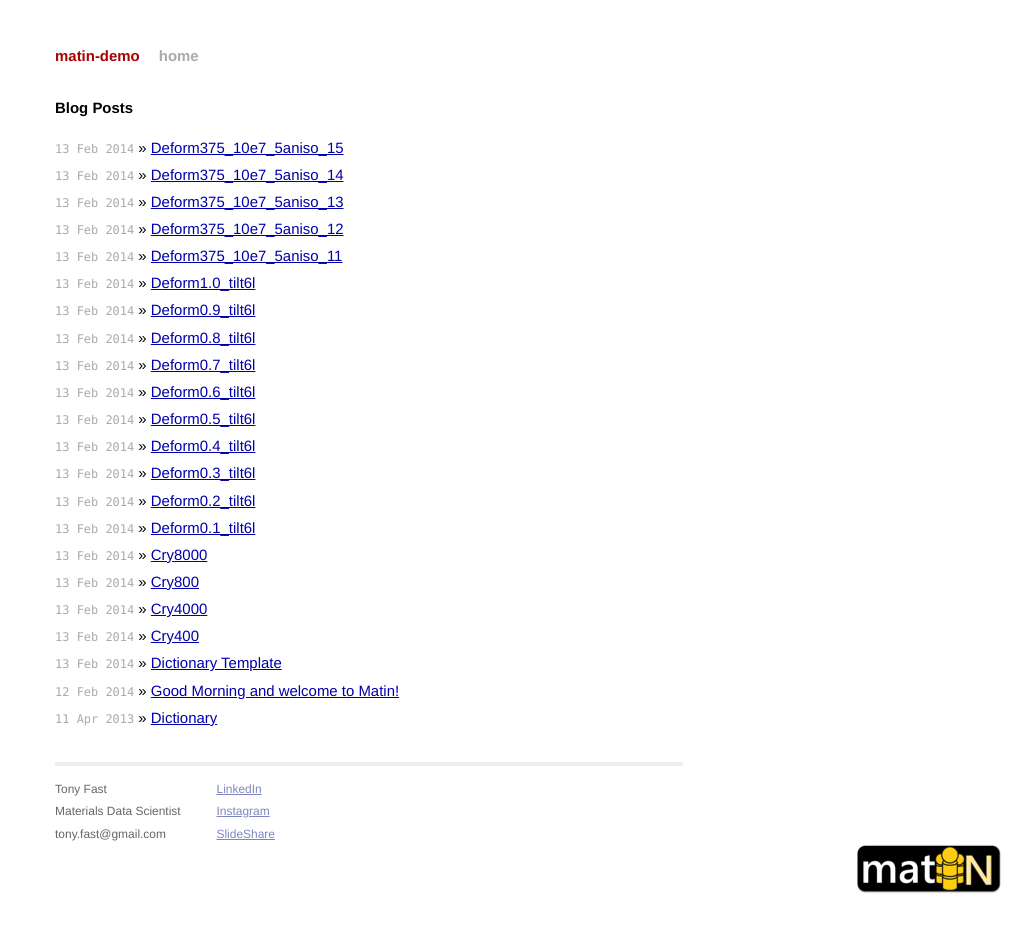
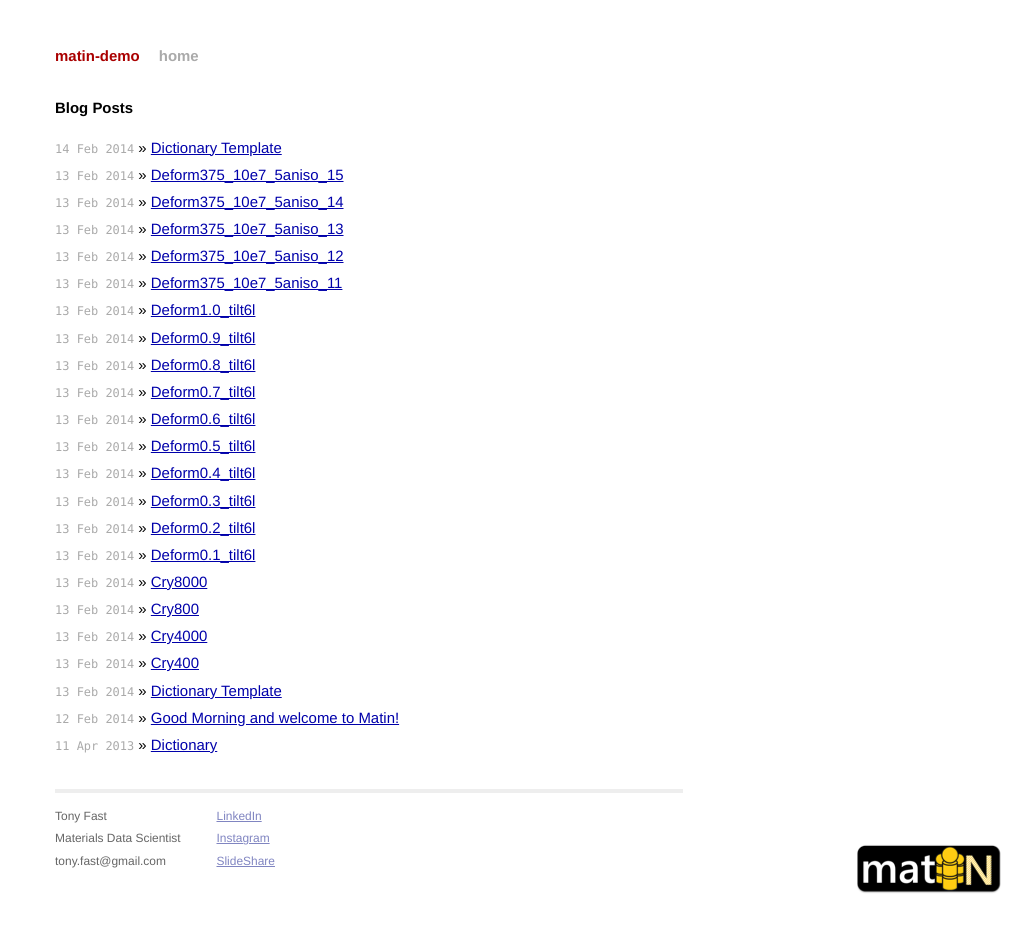
Before and after one commit to tonyfast/matin-polymer-demo, a Jekyll site: the page built from index.html, in a window 1280 px wide. Shown: the whole page, without its empty margins (271-1280 px from the left). Built offline with Jekyll 4.4.1, drawn with Linux system fonts in a browser that asks for light colours; Markdown is read by kramdown in place of the engine named in the settings.

Commit message:
Dictionary data file was wrong

```diff
--- a/_data/dictionary.yml
+++ b/_data/dictionary.yml
@@ -1,4 +1,4 @@
-url: 2014/2/14/A-Dictionary-Template.html
+url: 2014/02/14/A-Dictionary-Template.html
 short: A-Dictionary-Template
 source :
  - name:
--- /dev/null
+++ b/_posts/2014-02-14-A-Dictionary-Template.markdown
@@ -0,0 +1,4 @@
+---
+layout: dictionary-template-final
+title: Dictionary Template
+---
```
